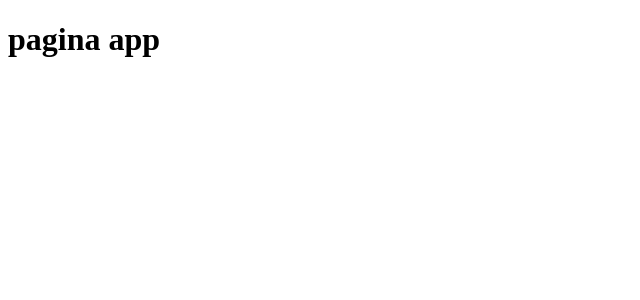
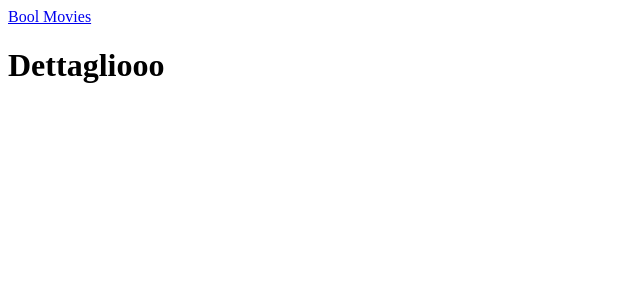
Before and after one commit to alessiaimprota/webapp-react, a React (Vite) app: page /movies/1 in a window 1280 px wide. Shown: the top 300 px of the page, without its empty margins (0-640 px from the left). Built offline with nearby package versions, Linux system fonts and the light colour scheme.

Commit message:
routes and homepage moviedetail add

```diff
--- a/src/App.jsx
+++ b/src/App.jsx
@@ -1,8 +1,23 @@
+//importo libreria rottee
+import { BrowserRouter, Routes, Route } from "react-router";
+
+//importo layout
+import DefaultLayout from "./layout/DefaultLayout";
+//importo pages
+import Homepage from "./pages/Homepage";
+import MovieDetail from "./pages/MovieDetail";
+
+//Gestisco le rotte in app dove la route di defaultlayout racchiuderà le rotte di homepage e moviedetail che prenderanno il posto di outlet in base al path
 function App() {
   return (
-    <>
-      <h1>pagina app</h1>
-    </>
+    <BrowserRouter>
+      <Routes>
+        <Route element={<DefaultLayout />}>
+          <Route index element={<Homepage />} />
+          <Route path="/movies/:id" element={<MovieDetail />} />
+        </Route>
+      </Routes>
+    </BrowserRouter>
   );
 }
 
--- /dev/null
+++ b/src/pages/Homepage.jsx
@@ -0,0 +1,5 @@
+const Homepage = () => {
+  return <h1>home</h1>;
+};
+
+export default Homepage;
--- /dev/null
+++ b/src/pages/MovieDetail.jsx
@@ -0,0 +1,4 @@
+const MovieDetail = () => {
+  return <h1>Dettagliooo</h1>;
+};
+export default MovieDetail;
```
